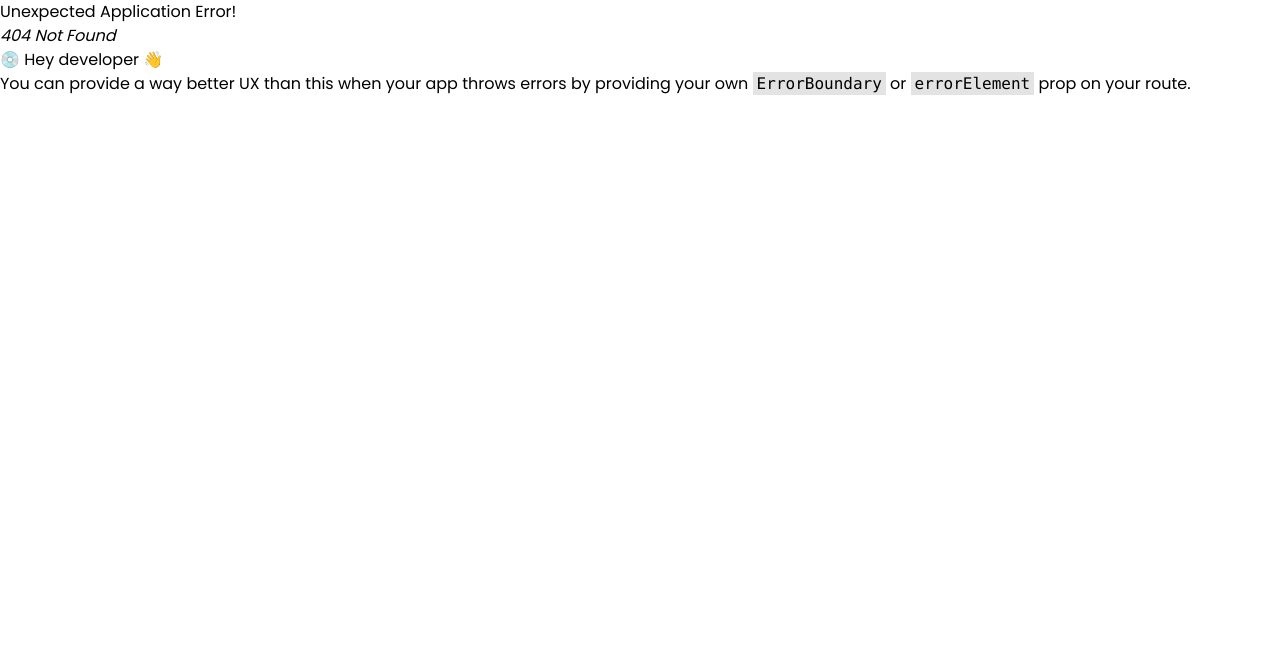
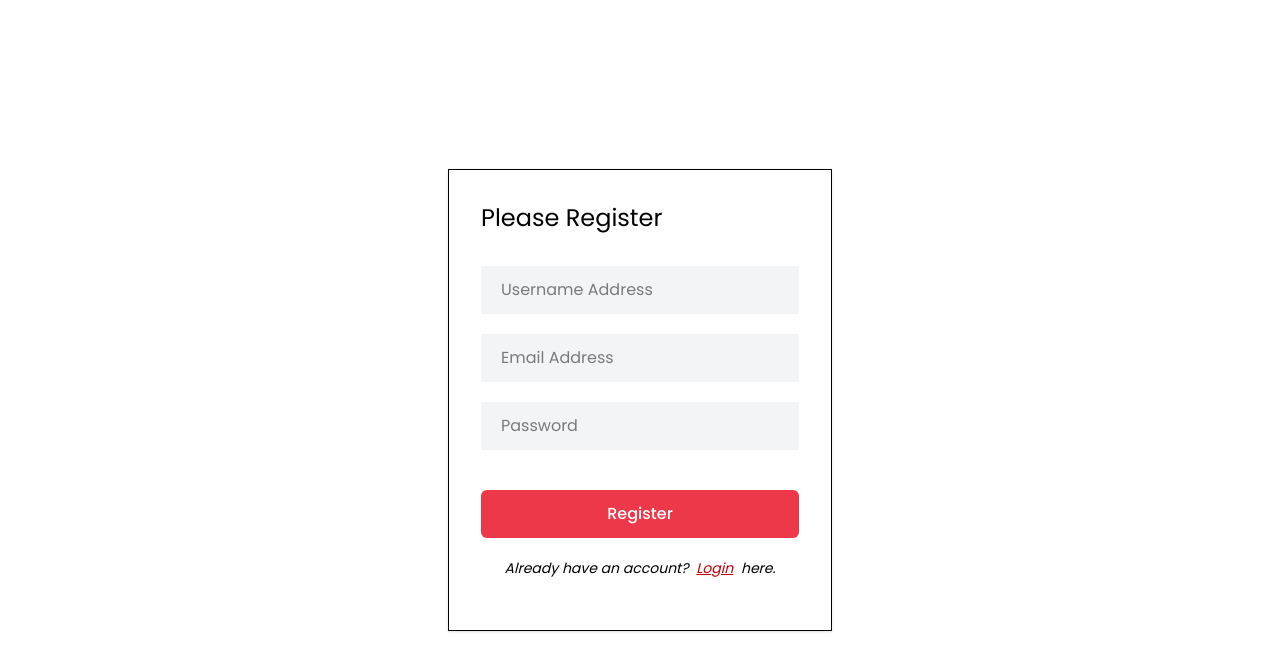
Before and after one commit to Saqib7865-dev/Ecommerce-website-using-MERN-stack, a React (Vite) app in the folder frontend/: page /register in a window 1280 px wide. Before the commit this address had no page. Shown: the top 670 px of the page. Built offline with nearby package versions, Linux system fonts and the light colour scheme.

Commit message:
About to start backend

```diff
--- /dev/null
+++ b/frontend/src/components/Login.jsx
@@ -0,0 +1,59 @@
+import React, { useState } from "react";
+import { Link } from "react-router-dom";
+
+const Login = () => {
+  const [message, setMessage] = useState("");
+  const [email, setEmail] = useState("");
+  const [password, setPassword] = useState("");
+  const handleLogin = (e) => {
+    e.preventDefault();
+    const data = { email, password };
+    console.log("data: ", data);
+  };
+  return (
+    <section className="h-screen flex items-center justify-center">
+      <div className="max-w-sm border shadow bg-white mx-auto !p-8">
+        <h2 className="text-2xl font-semiboldpt-5">Please Login</h2>
+        <form
+          className="!space-y-5 max-w-sm mx-auto !pt-8"
+          onSubmit={handleLogin}
+        >
+          <input
+            type="email"
+            name="email"
+            id="email"
+            placeholder="Email Address"
+            required
+            className="w-full bg-gray-100 focus:outline-none !px-5 !py-3"
+            onChange={(e) => setEmail(e.target.value)}
+          />
+          <input
+            type="Password"
+            name="Password"
+            id="Password"
+            placeholder="Password"
+            required
+            className="w-full bg-gray-100 focus:outline-none !px-5 !py-3"
+            onChange={(e) => setPassword(e.target.value)}
+          />
+          {message && <p className="text-red-500">{message}</p>}
+          <button
+            type="submit"
+            className="w-full !mt-5 bg-primary text-white hover:bg-indigo-500 font-medium !py-3 rounded-md cursor-pointer"
+          >
+            Login
+          </button>
+        </form>
+        <p className="!my-5 italic text-sm text-center">
+          Don't have an account?{" "}
+          <Link to="/register" className="text-red-700 !underline !px-1">
+            Register
+          </Link>{" "}
+          here.
+        </p>
+      </div>
+    </section>
+  );
+};
+
+export default Login;
--- /dev/null
+++ b/frontend/src/components/Register.jsx
@@ -0,0 +1,69 @@
+import React, { useState } from "react";
+import { Link } from "react-router-dom";
+
+const Register = () => {
+  const [message, setMessage] = useState("");
+  const [username, setUsername] = useState("");
+  const [email, setEmail] = useState("");
+  const [password, setPassword] = useState("");
+  const handleRegister = (e) => {
+    e.preventDefault();
+    const data = { email, password, username };
+    console.log("data: ", data);
+  };
+  return (
+    <section className="h-screen flex items-center justify-center">
+      <div className="max-w-sm border shadow bg-white mx-auto !p-8">
+        <h2 className="text-2xl font-semiboldpt-5">Please Register</h2>
+        <form
+          className="!space-y-5 max-w-sm mx-auto !pt-8"
+          onSubmit={handleRegister}
+        >
+          <input
+            type="username"
+            name="username"
+            id="username"
+            placeholder="Username Address"
+            required
+            className="w-full bg-gray-100 focus:outline-none !px-5 !py-3"
+            onChange={(e) => setUsername(e.target.value)}
+          />
+          <input
+            type="email"
+            name="email"
+            id="email"
+            placeholder="Email Address"
+            required
+            className="w-full bg-gray-100 focus:outline-none !px-5 !py-3"
+            onChange={(e) => setEmail(e.target.value)}
+          />
+          <input
+            type="Password"
+            name="Password"
+            id="Password"
+            placeholder="Password"
+            required
+            className="w-full bg-gray-100 focus:outline-none !px-5 !py-3"
+            onChange={(e) => setPassword(e.target.value)}
+          />
+          {message && <p className="text-red-500">{message}</p>}
+          <button
+            type="submit"
+            className="w-full !mt-5 bg-primary text-white hover:bg-indigo-500 font-medium !py-3 rounded-md cursor-pointer"
+          >
+            Register
+          </button>
+        </form>
+        <p className="!my-5 italic text-sm text-center">
+          Already have an account?{" "}
+          <Link to="/login" className="text-red-700 !underline !px-1">
+            Login
+          </Link>{" "}
+          here.
+        </p>
+      </div>
+    </section>
+  );
+};
+
+export default Register;
```
Also changed, not shown: frontend/src/routers/router.jsx (+10 -0 lines).
